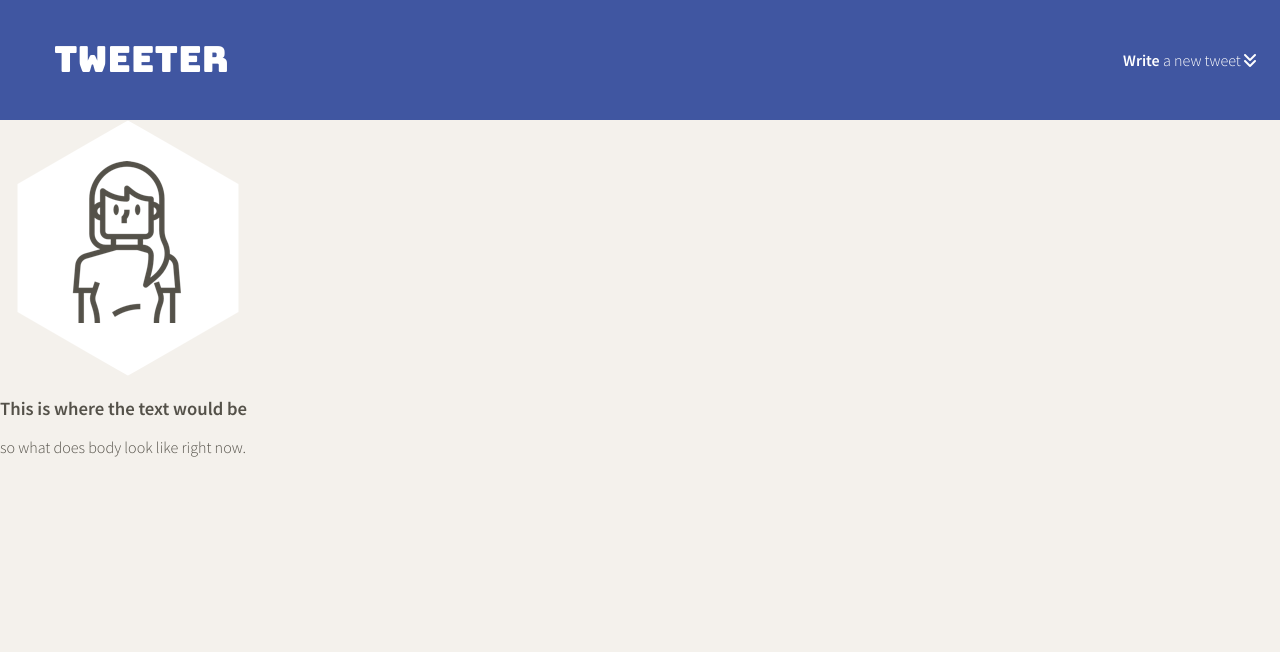
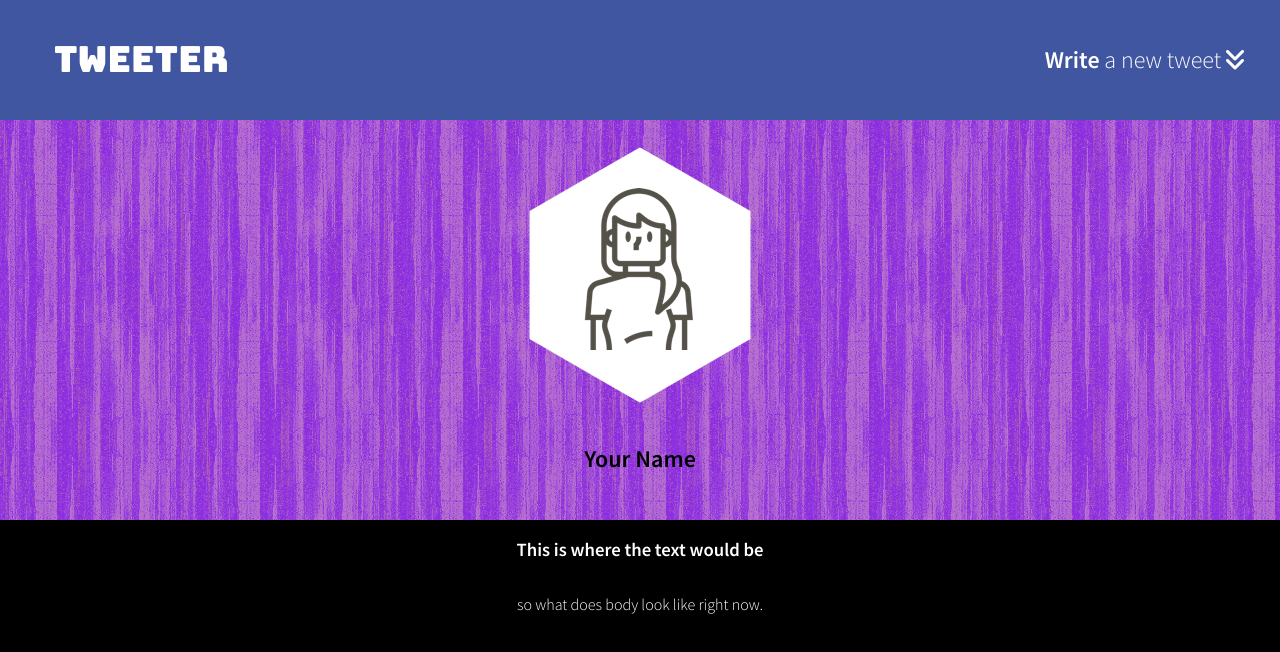
Before and after one commit to JackyLin1/tweeter.js, a website: page public/index.html in a window 1280 px wide. Drawn offline with nearby package versions, Linux system fonts and the light colour scheme.

Commit message:
added body and main fonts and background

```diff
--- a/public/index.html
+++ b/public/index.html
@@ -27,13 +27,20 @@
     <!-- Top nav bar (fixed) -->
     <nav>
       <span>tweeter</span>
-      <div><strong>Write</strong> a new tweet <i class="fas fa-angle-double-down"></i></div>
-
+      <div><strong>Write</strong> a new tweet <i class="fas fa-angle-double-down"></i>
+      </div>
     </nav>
 
     <header>
-      <img src="/images/profile-hex.png">
-    </header>
+      <div>
+          <img src="/images/profile-hex.png">
+      </div>
+      <br>
+      <div>
+          <h2>Your Name</h2>
+      </div>
+  </header>
+
     <!-- Page-specific (main) content here -->
     <main class="container">
       <h3>This is where the text would be</h3>
--- a/public/styles/header.css
+++ b/public/styles/header.css
@@ -1,10 +1,11 @@
-.header {
+header {
   height: 400px;
   width: 100%;
   background: url(../images/wood-pattern.png);
   background-color: blueviolet;
   display: flex;
-  flex-direction: row;
+  flex-direction: column;
   justify-content: center;
   align-items: center;
+  color: black;
 }
--- a/public/styles/layout.css
+++ b/public/styles/layout.css
@@ -18,7 +18,22 @@ body {
   color: #545149;
   background-color: #f4f1ec;
   font-family: 'Source Sans Pro', sans-serif;
+  display: flex;
+  flex-direction: column;
+  justify-content: space-between;
+  align-items: center;
+  color: white;
+  background-color: black;
 
+}
+
+main {
+  width: 90%;
+  display: flex;
+  flex-direction: column;
+  align-items: center;
+  color: white;
+  background-color: black;
 }
 
 /*
--- a/public/styles/nav.css
+++ b/public/styles/nav.css
@@ -16,5 +16,5 @@ nav span {
 
 nav div {
   margin: 1.5em;
-  font-size: 1em;
+  font-size: 24px;
 }
--- a/server/data-files/initial-tweets.json
+++ b/server/data-files/initial-tweets.json
@@ -8,7 +8,7 @@
     "content": {
       "text": "If I have seen further it is by standing on the shoulders of giants"
     },
-    "created_at": 1643672912670
+    "created_at": 1643676945224
   },
   {
     "user": {
@@ -19,6 +19,6 @@
     "content": {
       "text": "Je pense , donc je suis"
     },
-    "created_at": 1643759312670
+    "created_at": 1643763345224
   }
 ]
```
